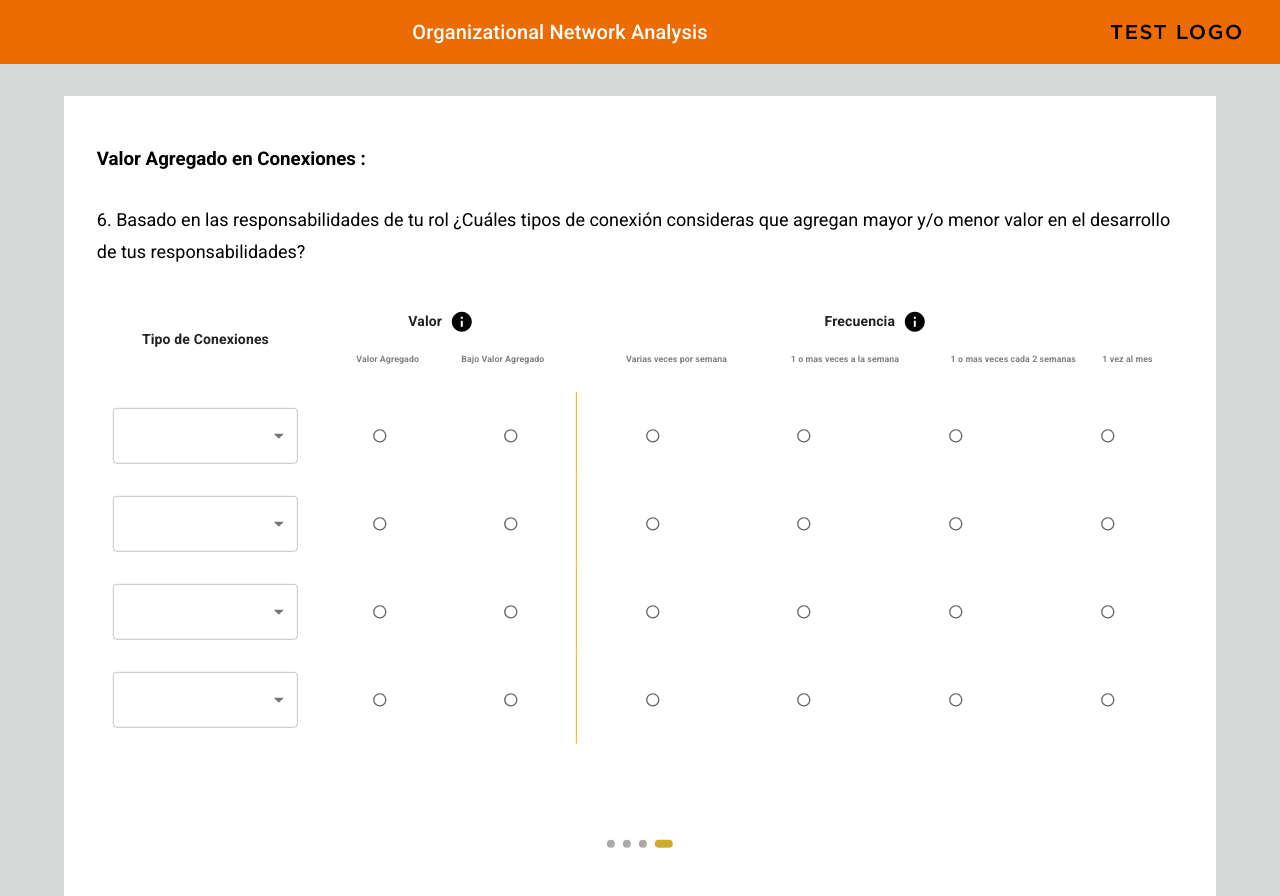
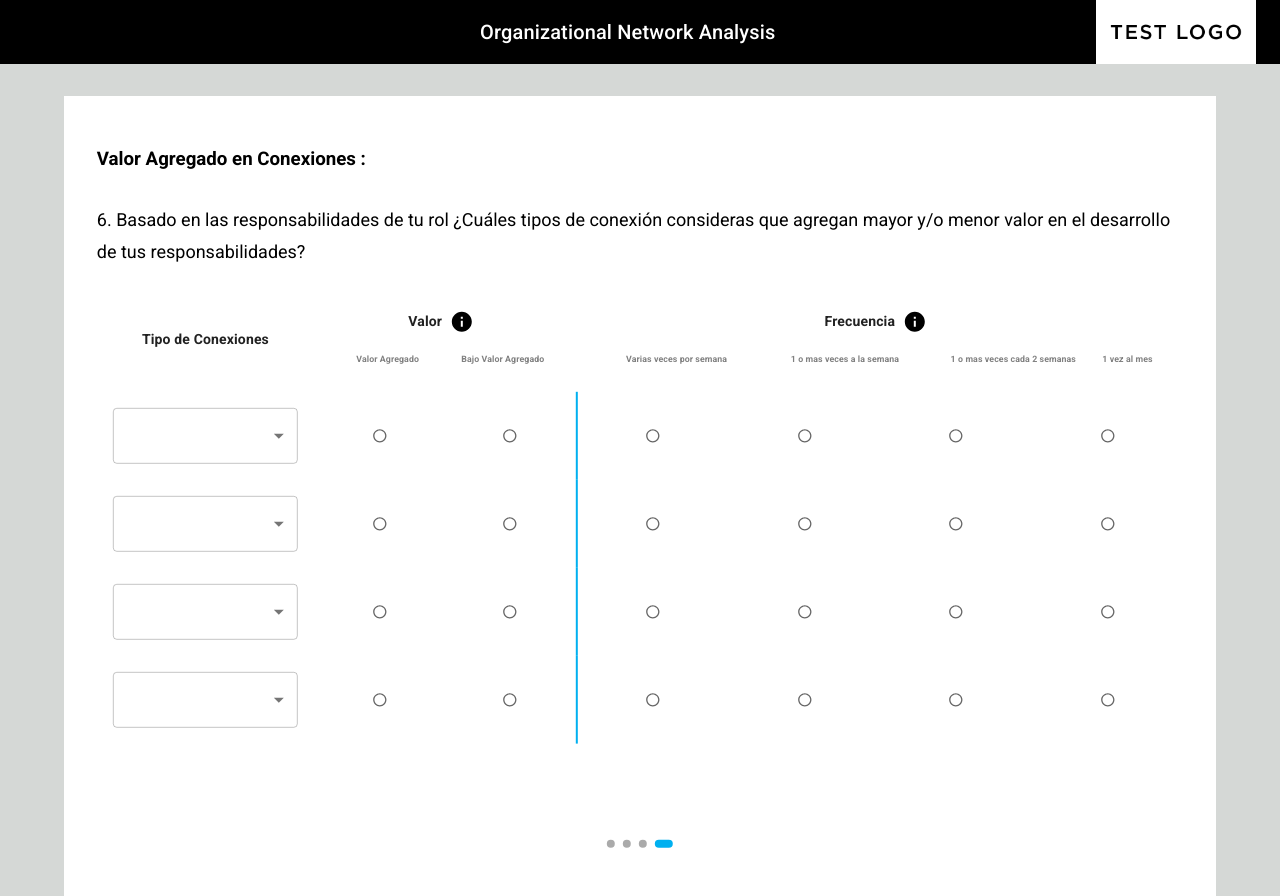
Before and after one commit to OfficielSalah/questionnaire, a React (Create React App) app: page /fourth in a window 1280 px wide. Built offline with nearby package versions, Linux system fonts and the light colour scheme.

Commit message:
fix style

```diff
--- a/src/components/Navbar.jsx
+++ b/src/components/Navbar.jsx
@@ -8,9 +8,14 @@ import Logo from "../assets/logo.png";
 export default function MenuAppBar() {
   return (
     <Box sx={{ flexGrow: 1 }}>
-      <AppBar position="static" color="warning">
-        <Toolbar sx={{ textAlign: "center" }}>
-          <Typography variant="h6" component="div" sx={{ flexGrow: 1 }}>
+      <AppBar position="static" style={{ backgroundColor: "black" }}>
+        <Toolbar>
+          <Typography
+            variant="h6"
+            component="div"
+            sx={{ flexGrow: 1, marginLeft: "11%" }}
+            align="center"
+          >
             Organizational Network Analysis
           </Typography>
           <Box
@@ -18,6 +23,7 @@ export default function MenuAppBar() {
             sx={{
               height: 64,
               justifyContent: "right",
+              backgroundColor: "white",
             }}
             alt="Your logo."
             src={Logo}
--- a/src/pages/Fifth.module.css
+++ b/src/pages/Fifth.module.css
@@ -54,7 +54,7 @@
 
 .bullets span.active {
   width: 1.1rem;
-  background-color: #cfaa30;
+  background-color: #00b0f0;
   border-radius: 1rem;
 }
 .next {
--- a/src/pages/Fourth.jsx
+++ b/src/pages/Fourth.jsx
@@ -205,7 +205,7 @@ export default function Fourth() {
                               padding: "0rem",
                               borderRight:
                                 key4 !== info.length - 1
-                                  ? "1px solid orange"
+                                  ? "2px solid #00B0F0"
                                   : "none",
                             }}
                             key={key4}
@@ -229,7 +229,7 @@ export default function Fourth() {
                                       style={{ margin: "0" }}
                                       control={
                                         <Radio
-                                          color="warning"
+                                          color="primary"
                                           sx={{
                                             "& .MuiSvgIcon-root": {
                                               fontSize: 16,
--- a/src/pages/Fourth.module.css
+++ b/src/pages/Fourth.module.css
@@ -54,7 +54,7 @@
 
 .bullets span.active {
   width: 1.1rem;
-  background-color: #cfaa30;
+  background-color: #00b0f0;
   border-radius: 1rem;
 }
 .next {
--- a/src/pages/Home.module.css
+++ b/src/pages/Home.module.css
@@ -57,7 +57,7 @@ body {
 
 .bullets span.active {
   width: 1.1rem;
-  background-color: #cfaa30;
+  background-color: #00b0f0;
   border-radius: 1rem;
 }
 .next {
--- a/src/pages/Second.module.css
+++ b/src/pages/Second.module.css
@@ -57,7 +57,7 @@ body {
 
 .bullets span.active {
   width: 1.1rem;
-  background-color: #cfaa30;
+  background-color: #00b0f0;
   border-radius: 1rem;
 }
 .next {
--- a/src/pages/Third.jsx
+++ b/src/pages/Third.jsx
@@ -217,10 +217,10 @@ export default function Third() {
                     count={data ? data.length : 1}
                     hidePrevButton
                     hideNextButton
+                    className={styles.pagination}
                     size="large"
-                    style={{ margin: "0 auto", marginBottom: "1rem" }}
-                    color="warning"
                     onChange={handlePage}
+                    color="primary"
                   />
                 </Stack>
                 <h2>{val.title}</h2>
@@ -312,7 +312,7 @@ export default function Third() {
                                     border: "none",
                                     borderRight:
                                       key4 !== info.length - 1
-                                        ? "1px solid orange"
+                                        ? "2px solid #00B0F0"
                                         : "none",
                                     padding: "0rem",
                                   }}
@@ -336,7 +336,7 @@ export default function Third() {
                                             onChange={handledata(key1, index)}
                                             control={
                                               <Radio
-                                                color="warning"
+                                                color="primary"
                                                 sx={{
                                                   "& .MuiSvgIcon-root": {
                                                     fontSize: 16,
@@ -362,13 +362,15 @@ export default function Third() {
                 </TableContainer>
                 {questions[key1].general.length < 10 && (
                   <Button
-                    variant="contained"
+                    variant="outlined"
                     startIcon={<AddIcon />}
                     style={{
                       marginLeft: "1.5rem",
                       marginTop: "2rem",
+                      color: "#00b0f0",
+                      border: "none",
+                      fontWeight: "bold",
                     }}
-                    color="warning"
                     onClick={() => {
                       handleadd(key1);
                     }}
--- a/src/pages/Third.module.css
+++ b/src/pages/Third.module.css
@@ -7,11 +7,15 @@ body {
   display: flex;
   align-items: center;
   justify-content: center;
-  margin-bottom: 4rem;
+  padding-bottom: 1rem;
 }
-
+.box {
+  background-color: rgb(224, 220, 220);
+}
 .inner_box {
-  margin: 0 2rem;
+  background-color: white;
+  margin: 2rem;
+  padding: 1rem;
 }
 .inner_box p {
   font-size: large;
@@ -22,8 +26,8 @@ body {
   font-weight: 500;
 }
 .top {
-  margin-top: 1rem;
-  line-height: 2rem;
+  margin-top: 2rem;
+  line-height: 1rem;
 }
 
 .bullets {
@@ -45,7 +49,7 @@ body {
 
 .bullets span.active {
   width: 1.1rem;
-  background-color: #cfaa30;
+  background-color: #00b0f0;
   border-radius: 1rem;
 }
 .next {
@@ -63,3 +67,12 @@ body {
 .disabled {
   display: none;
 }
+.pagination ul li button {
+  color: white;
+  background-color: rgb(199, 199, 199);
+  border-width: 2px;
+}
+.pagination {
+  margin: 0 auto;
+  margin-bottom: 1rem;
+}
```
